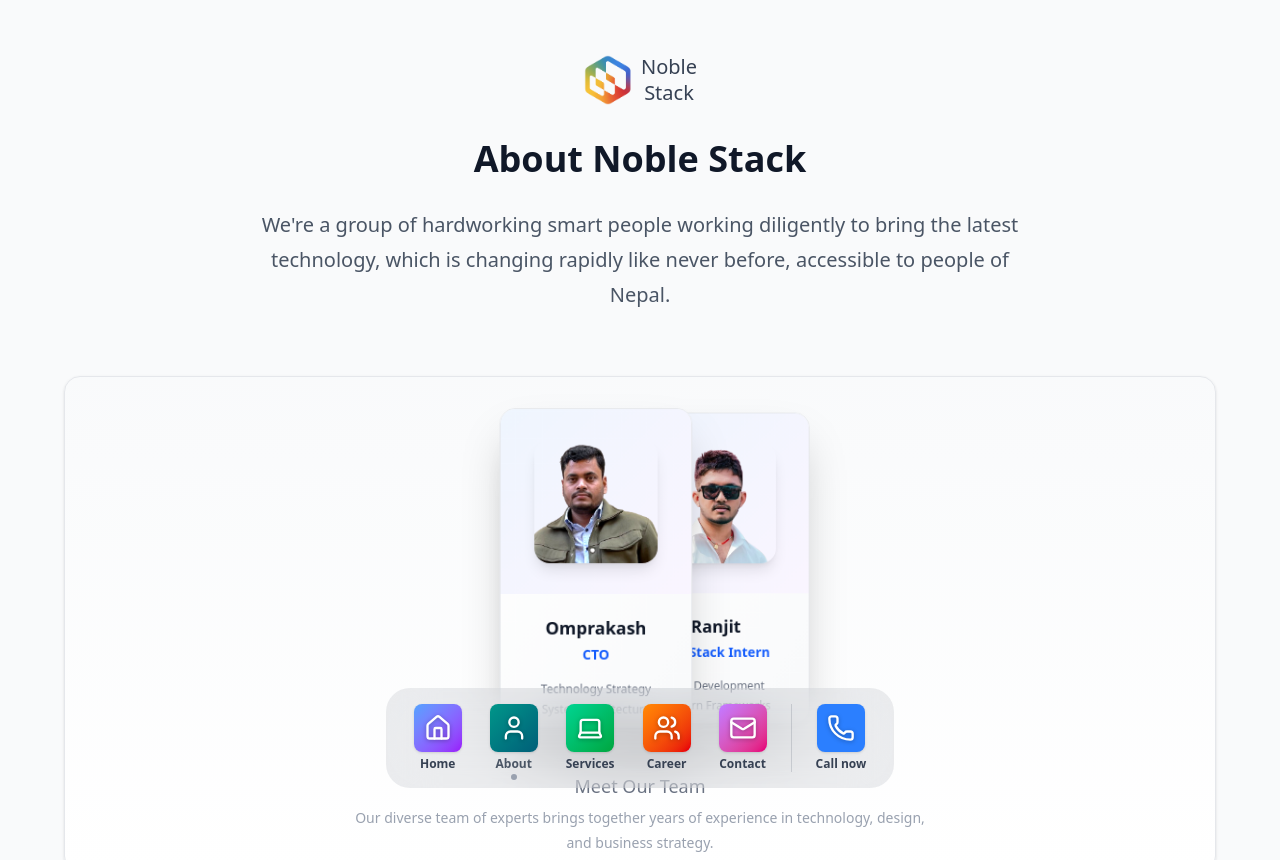
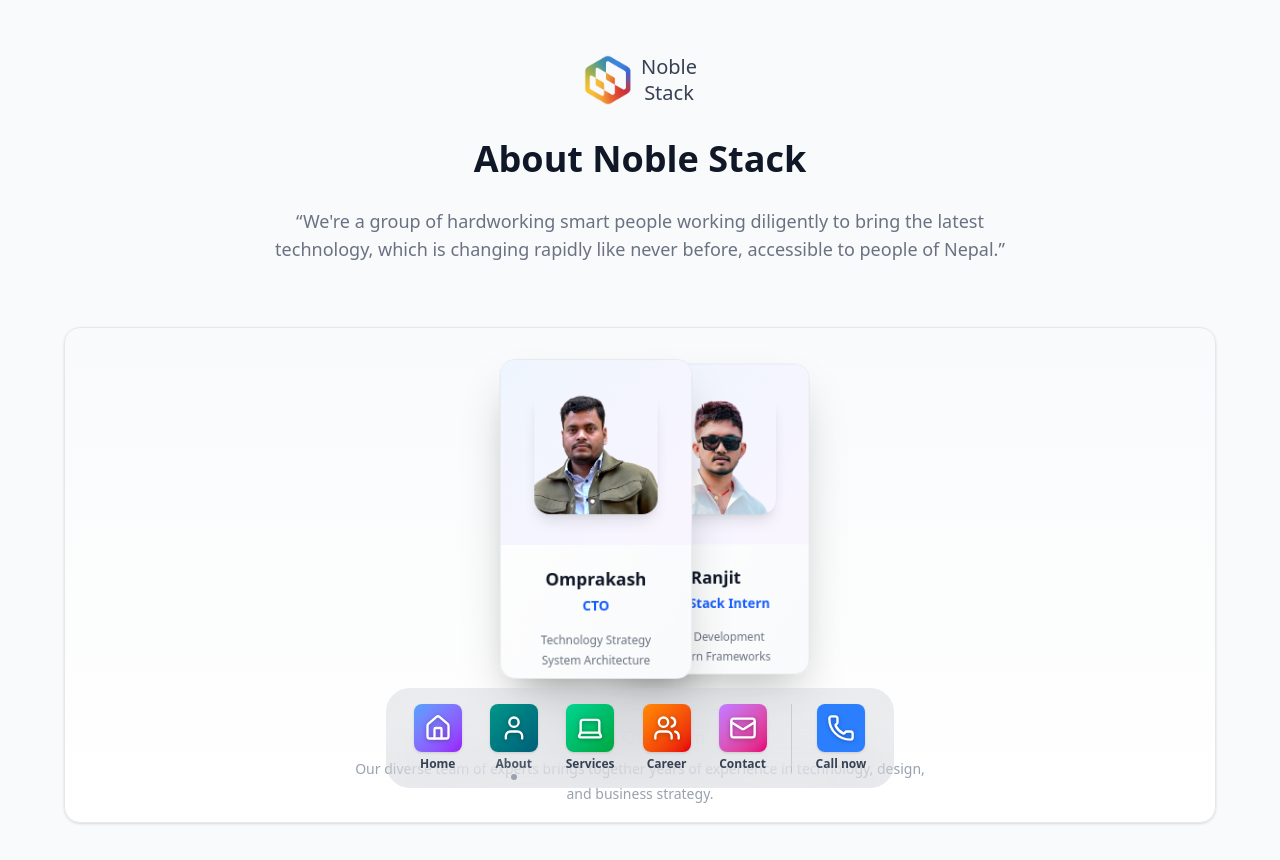
Before and after one commit to om202/NobleStack, a Next.js app: page /About in a window 1280 px wide. Shown: the top 860 px of the page. Built offline with nearby package versions, Linux system fonts and the light colour scheme.

Commit message:
Replace paragraph with blockquote in About component for improved text presentation and emphasis on the message about technology accessibility in Nepal.

```diff
--- a/src/app/About/page.tsx
+++ b/src/app/About/page.tsx
@@ -130,10 +130,10 @@ export default function About() {
               About Noble Stack
             </h1>
 
-            <p className="text-xl text-gray-600 mb-8 max-w-3xl mx-auto">
-              We&apos;re a group of hardworking smart people working diligently to bring the latest technology,
-              which is changing rapidly like never before, accessible to people of Nepal.
-            </p>
+            <blockquote className="text-lg text-gray-500 mb-8 max-w-3xl mx-auto">
+              &ldquo;We&apos;re a group of hardworking smart people working diligently to bring the latest technology,
+              which is changing rapidly like never before, accessible to people of Nepal.&rdquo;
+            </blockquote>
           </div>
 
                     {/* Team Section - iTunes Style */}
```
